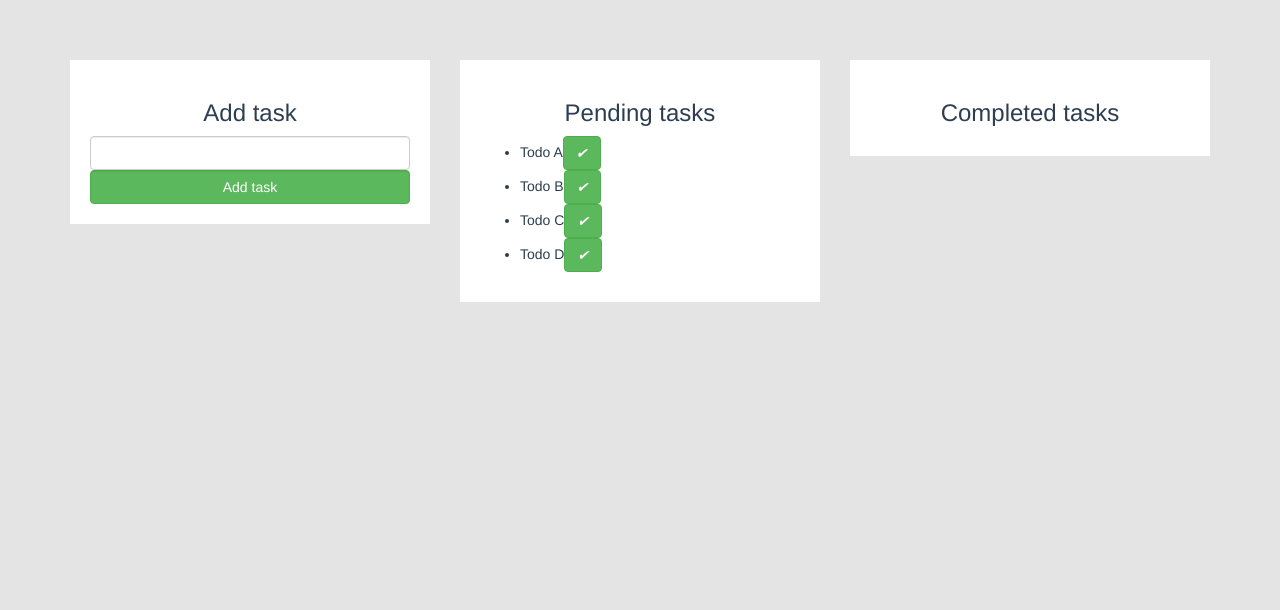
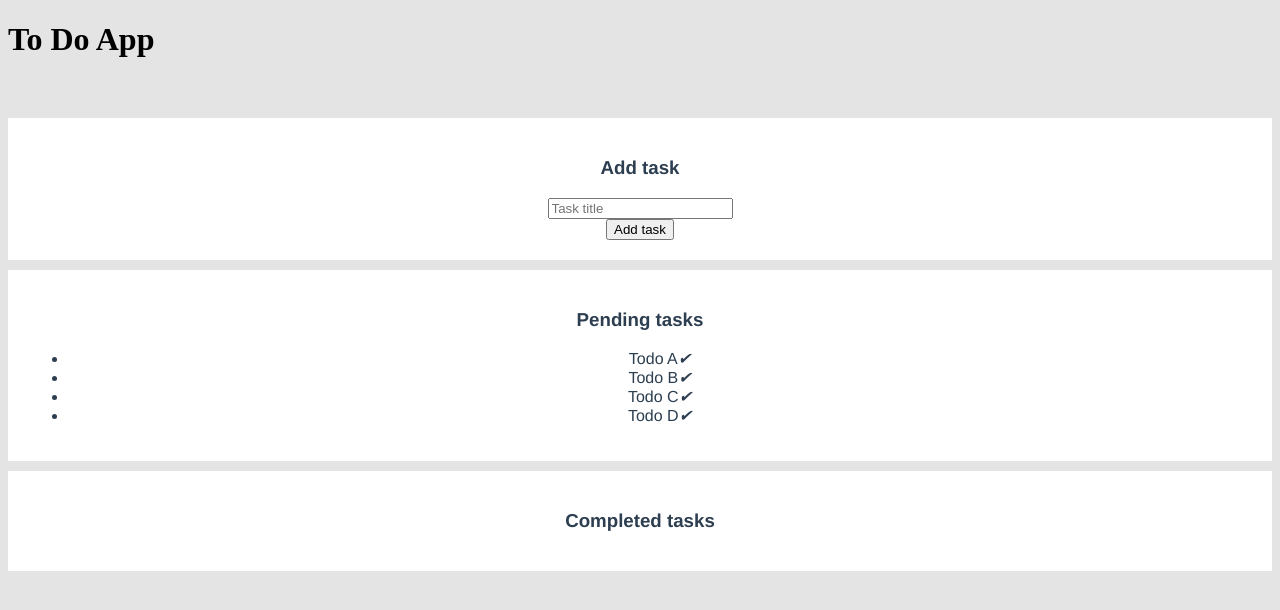
Before and after one commit to arshadasgar/vue-project, a Vue app in the folder todo/: page / in a window 1280 px wide. Shown: the top 610 px of the page. Built offline with nearby package versions, Linux system fonts and the light colour scheme.

Commit message:
Fix issue of child component's html not updating even if the model updates

```diff
--- a/todo/index.html
+++ b/todo/index.html
@@ -6,8 +6,10 @@
   <meta name="viewport" content="width=device-width,initial-scale=1.0">
   <title>todotest</title>
   <!-- Latest compiled and minified CSS -->
-  <link rel="stylesheet" href="https://maxcdn.bootstrapcdn.com/bootstrap/3.3.7/css/bootstrap.min.css"
-    integrity="sha384-BVYiiSIFeK1dGmJRAkycuHAHRg32OmUcww7on3RYdg4Va+PmSTsz/K68vbdEjh4u" crossorigin="anonymous">
+  <link rel="stylesheet"
+    href="https://unpkg.com/bootstrap-material-design@4.1.1/dist/css/bootstrap-material-design.min.css"
+    integrity="sha384-wXznGJNEXNG1NFsbm0ugrLFMQPWswR3lds2VeinahP8N0zJw9VWSopbjv2x7WCvX" crossorigin="anonymous">
+
   <style>
     body {
       background-color: rgb(228, 228, 228);
@@ -17,6 +19,7 @@
 
 <body>
   <div class="container">
+    <h1 class="text-center">To Do App</h1>
     <div id="app"></div>
   </div>
   <!-- built files will be auto injected -->
--- a/todo/src/App.vue
+++ b/todo/src/App.vue
@@ -1,5 +1,5 @@
 <template>
-  <div id="app">
+  <div id="app_div">
     <TodoList />
   </div>
 </template>
@@ -22,7 +22,7 @@ export default {
 </script>
 
 <style>
-#app {
+#app_div {
   font-family: 'Avenir', Helvetica, Arial, sans-serif;
   -webkit-font-smoothing: antialiased;
   -moz-osx-font-smoothing: grayscale;
--- a/todo/src/components/ToDoList.vue
+++ b/todo/src/components/ToDoList.vue
@@ -66,17 +66,16 @@ export default {
   },
   methods: {
     addTask: function(task) {
-      let id = (!_.isEmpty(this.todolist)) ? _.last(this.todolist).id + 1 : 1;
+      let id = !_.isEmpty(this.todolist) ? _.last(this.todolist).id + 1 : 1;
       this.todolist.push({ id: id, title: task, done: false });
     },
     markAsCompleted: function(task) {
       this.completedTasks.push(task);
       _.remove(this.todolist, task);
     },
-    markAsNotCompleted: function(task) {
+    markAsNotCompleted: function(task, index) {
       this.todolist.push(task);
-      _.remove(this.completedTasks, task);
-      this.$forceUpdate();
+      this.completedTasks.splice(index, 1);
     }
   }
 };
--- a/todo/src/components/TodoCompleted.vue
+++ b/todo/src/components/TodoCompleted.vue
@@ -2,9 +2,9 @@
   <div class="text-left">
     <h3 class="text-center">Completed tasks</h3>
     <ul>
-      <li v-for="task in completedtasks" v-bind:key="task.id">
+      <li v-for="(task, index) in completedtasks" v-bind:key="task.id">
         <span>{{ task.title }}</span>
-        <span class="btn btn-success" v-on:click="$emit('markasnotcompleted', task)">
+        <span class="btn btn-success" v-on:click="$emit('markasnotcompleted', task, index)">
           <i>✕</i>
         </span>
       </li>
--- a/todo/src/components/TodoCreate.vue
+++ b/todo/src/components/TodoCreate.vue
@@ -1,8 +1,15 @@
 <template>
-  <div>
+  <div class="col-md-12">
     <h3>Add task</h3>
-    <input class="form-control" type="text" v-model="task">
-    <button class="form-control btn btn-success" v-on:click="$emit('add-task-to-list', task)">Add task</button>
+    <div class="col-md-12">
+      <input class="form-control" type="text" v-model="task" placeholder="Task title">
+    </div>
+    <div class="col-md-12">
+      <button
+        class="form-control btn btn-raised btn-primary"
+        v-on:click="$emit('add-task-to-list', task)"
+      >Add task</button>
+    </div>
   </div>
 </template>
 
@@ -14,7 +21,6 @@ export default {
       task: ""
     };
   },
-  methods: {
-  }
+  methods: {}
 };
 </script>
```
